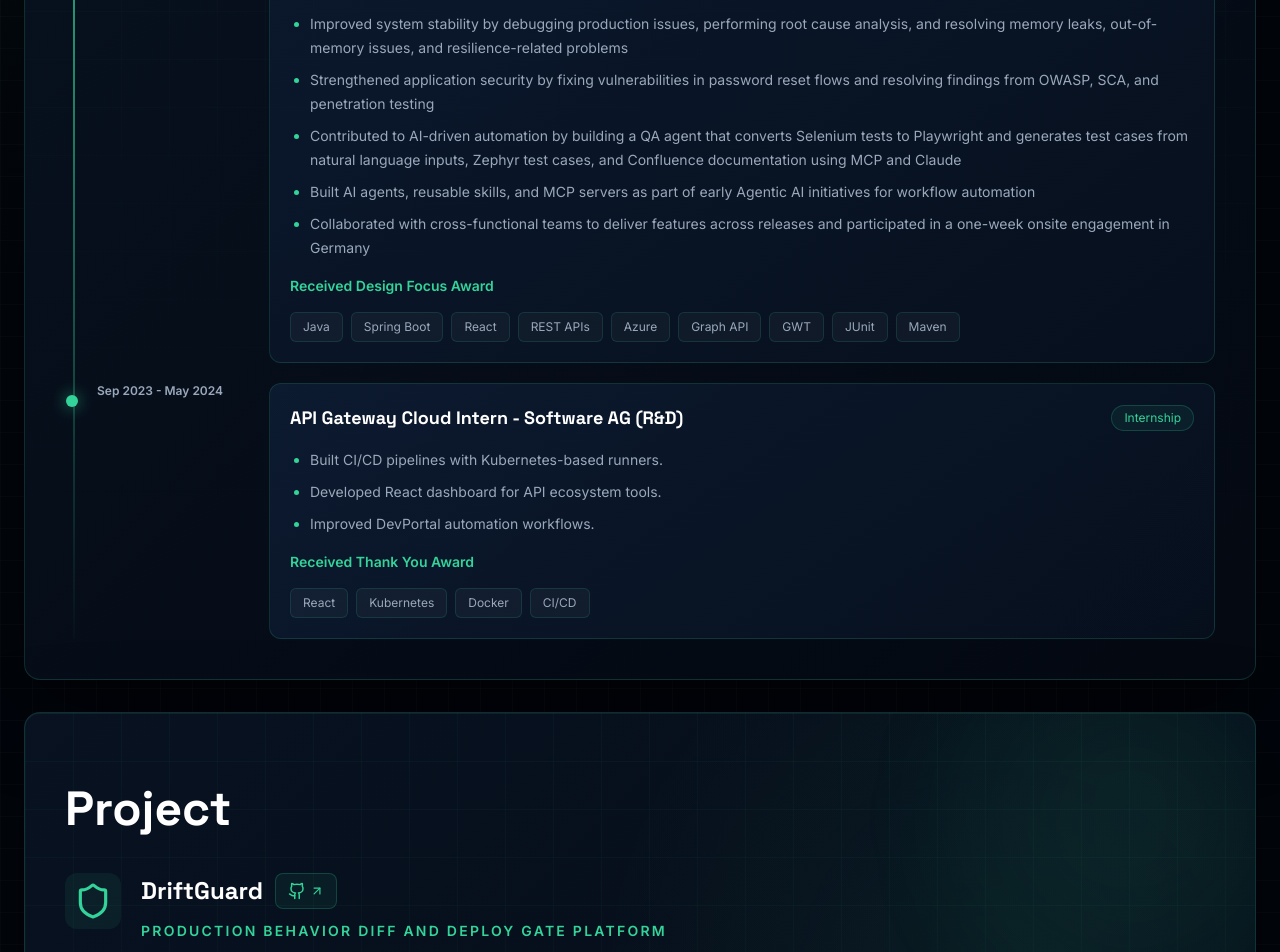
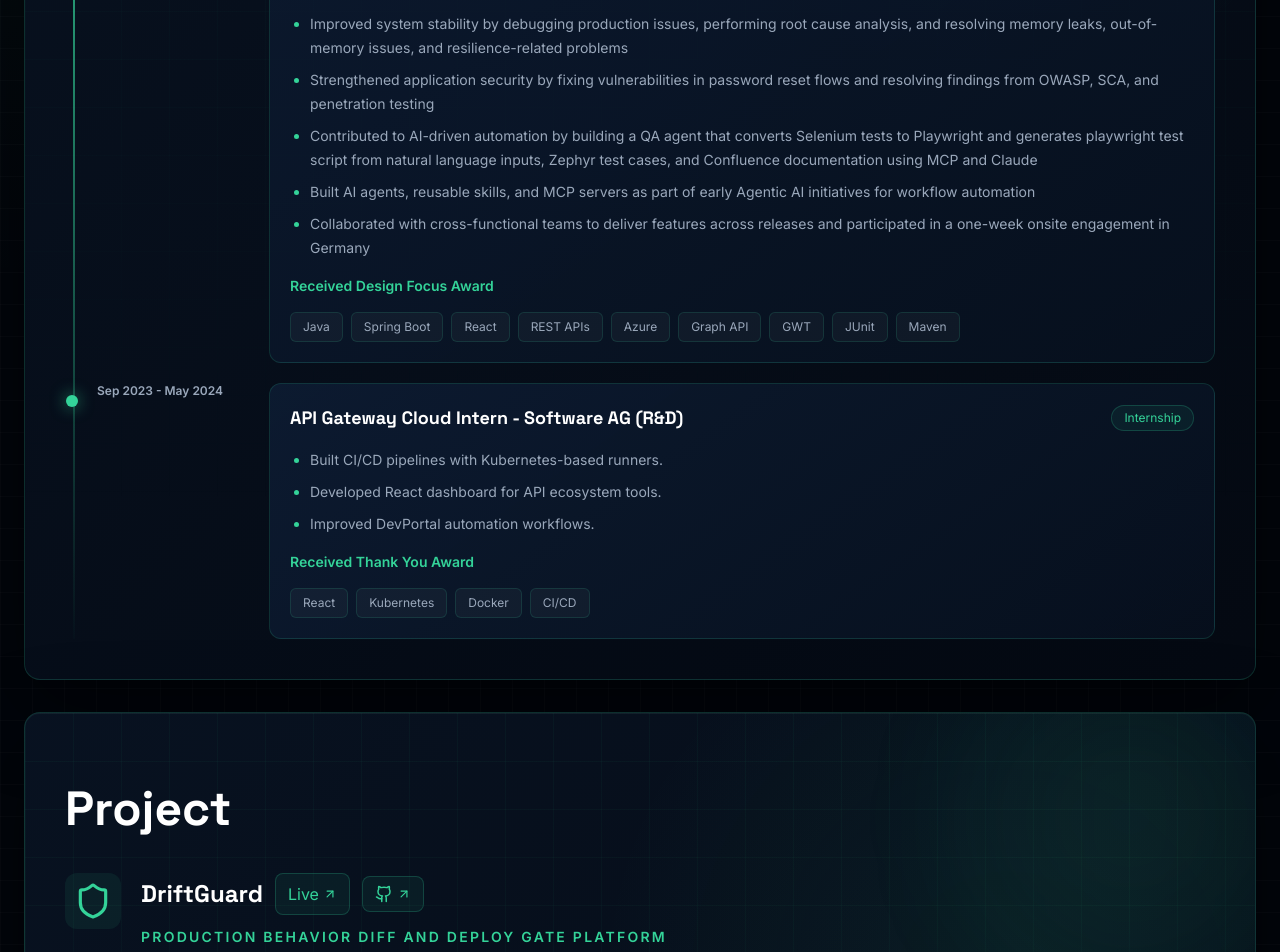
Before and after one commit to gobikaponnusamy/gobikaponnusamy.github.io, a React (Vite) app: page / in a window 1280 px wide. Shown: the part 2640-3592 px from the top of the page. Built offline with nearby package versions, Linux system fonts and the light colour scheme.

Commit message:
Add live project link

```diff
--- a/src/App.jsx
+++ b/src/App.jsx
@@ -52,7 +52,7 @@ const experience = [
       "Designed and developed key platform features including Flowstarter integration, exportAuditLog CLI, tenant usage limit detection API, and enhancements to license management and backup systems",
       "Improved system stability by debugging production issues, performing root cause analysis, and resolving memory leaks, out-of-memory issues, and resilience-related problems",
       "Strengthened application security by fixing vulnerabilities in password reset flows and resolving findings from OWASP, SCA, and penetration testing",
-      "Contributed to AI-driven automation by building a QA agent that converts Selenium tests to Playwright and generates test cases from natural language inputs, Zephyr test cases, and Confluence documentation using MCP and Claude",
+      "Contributed to AI-driven automation by building a QA agent that converts Selenium tests to Playwright and generates playwright test script from natural language inputs, Zephyr test cases, and Confluence documentation using MCP and Claude",
       "Built AI agents, reusable skills, and MCP servers as part of early Agentic AI initiatives for workflow automation",
       "Collaborated with cross-functional teams to deliver features across releases and participated in a one-week onsite engagement in Germany"
     ],
@@ -77,6 +77,8 @@ const driftGuardProject = {
   title: "DriftGuard",
   subtitle: "Production Behavior Diff and Deploy Gate Platform",
   summary: "Detects API regressions before deployment by comparing real production traffic with staging responses.",
+  liveUrl: "https://driftguard-2.onrender.com",
+  githubUrl: "https://github.com/gobikaponnusamy/DriftGuard",
   sections: [
     {
       title: "Problem",
@@ -349,7 +351,11 @@ function Project() {
         <div className="project-hero-copy">
           <div className="project-title-row">
             <h3>{driftGuardProject.title}</h3>
-            <a href="https://github.com/gobikaponnusamy/DriftGuard" target="_blank" rel="noreferrer" aria-label="View DriftGuard on GitHub">
+            <a href={driftGuardProject.liveUrl} target="_blank" rel="noreferrer" aria-label="Open live DriftGuard project">
+              Live
+              <ArrowUpRight size={14} />
+            </a>
+            <a href={driftGuardProject.githubUrl} target="_blank" rel="noreferrer" aria-label="View DriftGuard on GitHub">
               <Github size={18} />
               <ArrowUpRight size={14} />
             </a>
```
